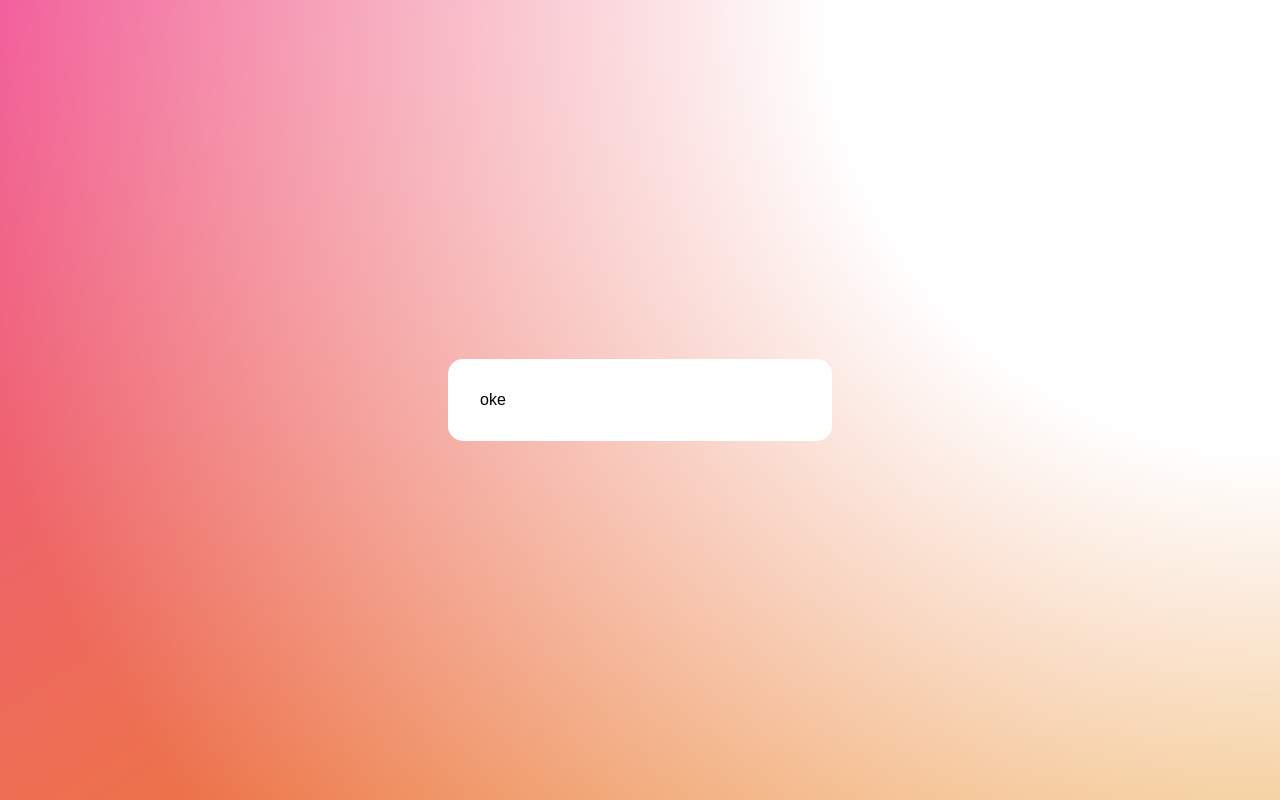
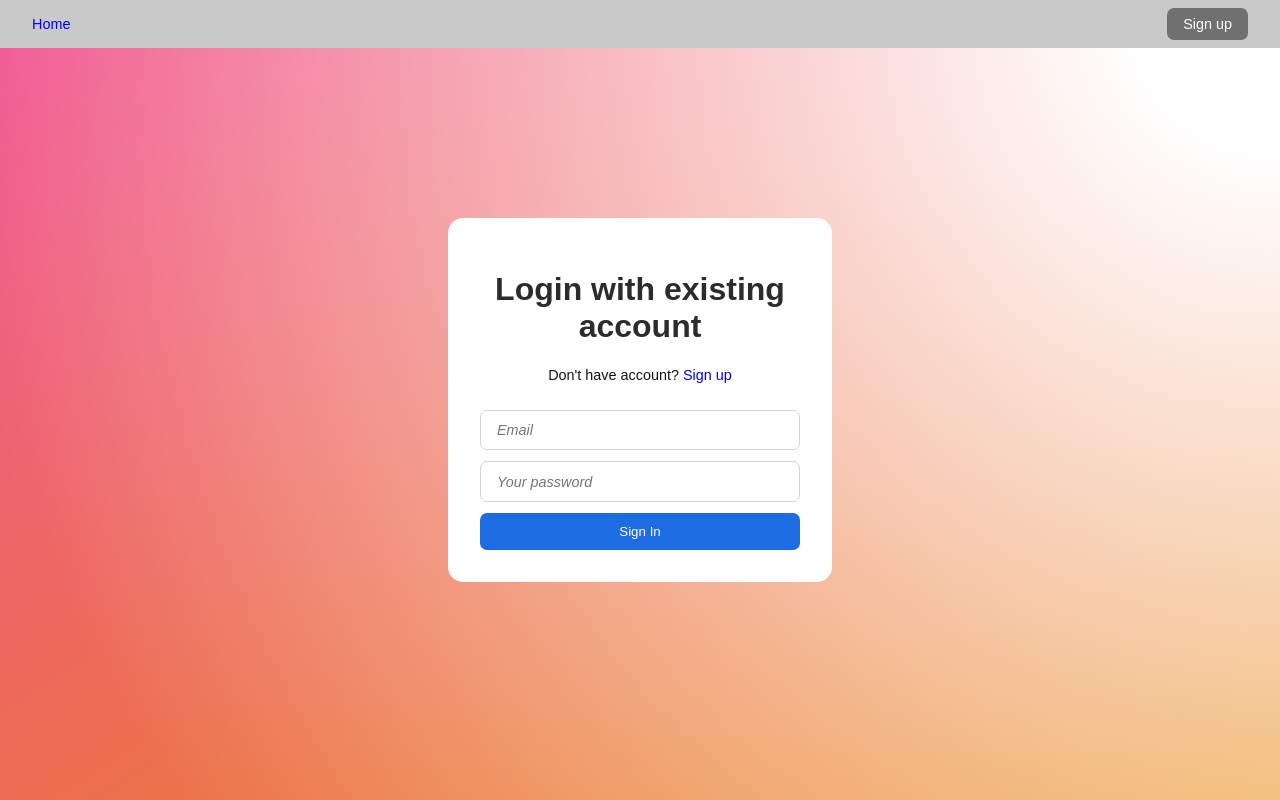
Before and after one commit to MiaraSatu/forum-front, a Vue app: page /login in a window 1280 px wide. Built offline with nearby package versions, Linux system fonts and the light colour scheme.

Commit message:
add navbar with route name in Login and register [LoginNav]

```diff
--- a/src/assets/main.css
+++ b/src/assets/main.css
@@ -3,3 +3,6 @@ html, body {
     margin: 0;
     font-family: Arial, Helvetica, sans-serif;
 }
+a {
+    text-decoration: none;
+}
--- /dev/null
+++ b/src/components/LoginNav.vue
@@ -0,0 +1,50 @@
+<template>
+    <nav>
+        <router-link to="/" class="left-element">Home</router-link>
+        <div class="right-option">
+            <router-link :to="{name: 'login'}" v-if="!isRoute('login')">Sign in</router-link>
+            <router-link :to="{name: 'register'}" v-if="!isRoute('register')" >Sign up</router-link>
+        </div>
+    </nav>
+</template>
+
+<script>
+export default {
+    name: 'LoginNav',
+    methods: {
+        isRoute(route) {
+            return this.$route.name == route
+        }
+    }
+}
+</script>
+
+<style lang="scss" scoped>
+nav {
+    font-size: 0.9rem;
+    display: flex;
+    align-items: center;
+    position: absolute;
+    top: 0;
+    width: 100%;
+    height: 3rem;
+    padding: 0 2rem;
+    background-color: rgb(201, 201, 201);
+    box-sizing: border-box;
+    a {
+        display: block;
+    }
+    .right-option {
+        margin-left: auto;
+        a {
+            padding: 0.5rem 1rem;
+            background-color: rgb(112, 112, 112);
+            border-radius: 7px;
+            color: rgb(255, 255, 255);
+            &:hover {
+                background-color: rgb(138, 138, 138);
+            }
+        }
+    }
+}
+</style>
--- a/src/views/LoginView.vue
+++ b/src/views/LoginView.vue
@@ -1,15 +1,29 @@
 <template>
     <div class="form-container">
         <div class="interior">
+            <login-nav />
             <form action="">
-                oke
+                <h1 class="form-title">Login with existing account</h1>
+                <div class="form-description">Don't have account? <router-link to="/register">Sign up</router-link></div>
+                <div class="group">
+                    <input type="email" placeholder="Email">
+                </div>
+                <div class="group">
+                    <input type="password" placeholder="Your password">
+                </div>
+                <button type="submit">Sign In</button>
             </form>
         </div>
     </div>
 </template>
 
 <script>
+import LoginNav from '@/components/LoginNav.vue'
+
 export default {
-    name: 'LoginView'
+    name: 'LoginView',
+    components: {
+        LoginNav
+    }
 }
 </script>
--- a/src/views/RegisterView.vue
+++ b/src/views/RegisterView.vue
@@ -1,6 +1,7 @@
 <template>
     <div class="form-container">
         <div class="interior">
+            <login-nav />
             <form action="">
                 <h1 class="form-title">Create account</h1>
                 <div class="form-description">Already have an account? <router-link to="/login">Sign in</router-link></div>
@@ -20,8 +21,13 @@
 </template>
 
 <script>
+import LoginNav from '@/components/LoginNav.vue'
+
 export default {
-    name: 'RegisterView'
+    name: 'RegisterView',
+    components: {
+        LoginNav
+    }
 }
 </script>
 
@@ -41,7 +47,7 @@ export default {
         bottom: 0;
         width: 100vw;
         height: 100vh;
-        background-image: radial-gradient(circle at top right, rgb(255, 255, 255) 30%, rgba(255, 255, 255, 0) 90%);
+        background-image: radial-gradient(circle at top right, rgb(255, 255, 255) 10%, rgba(255, 255, 255, 0) 90%);
         box-sizing: border-box;
         form {
             width: 20rem;
```
